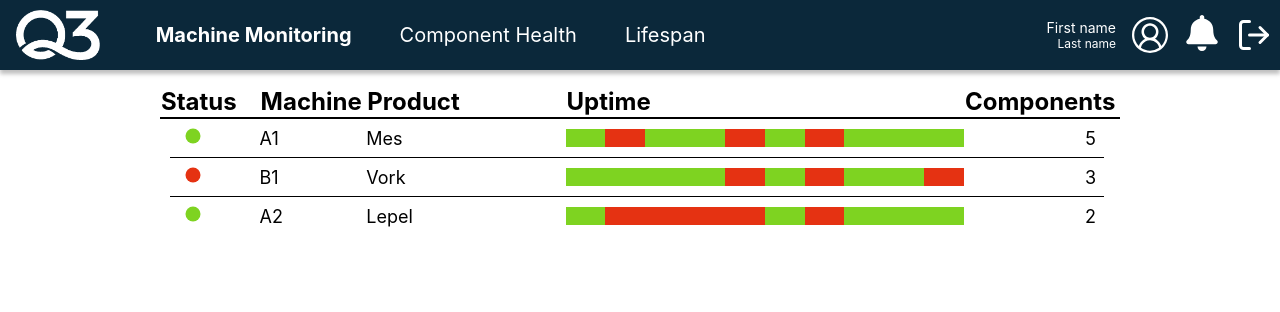
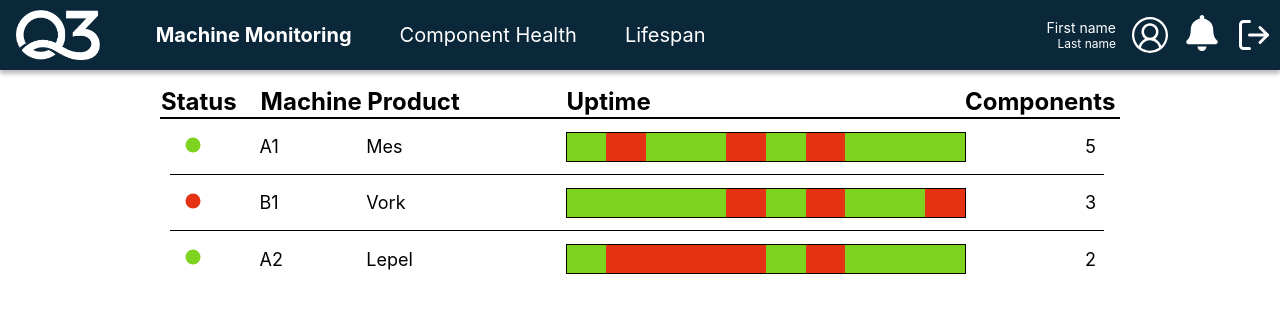
Before and after one commit to pietermn/S3-DB02-Q3, a React (Create React App) app in the folder Frontend/clientapp/: page /monitoring in a window 1280 px wide. Shown: the top 312 px of the page. Built offline with nearby package versions, Linux system fonts and the light colour scheme.

Commit message:
Design machinedetails better and added hover effects to navbar

```diff
--- a/Frontend/clientapp/src/components/machinemonitoring/machinedetails/MachineDetails.scss
+++ b/Frontend/clientapp/src/components/machinemonitoring/machinedetails/MachineDetails.scss
@@ -2,12 +2,20 @@
 
 .MM-Data {
     font-size: large;
+    height: 3.5rem;
 
     &:last-child td {
         border-bottom: none;
     }
 
+    &:hover {
+        cursor: pointer;
+        transition: ease .2s;
+        background-color: rgba(0, 0, 0, 0.15);
+    }
+
     td {
+        height: 100%;
         $padding: 1.5rem;
         border-bottom: 1px solid rgb(0, 0, 0);
         padding: 0.5rem 0;
@@ -49,7 +57,24 @@
     height: 100%;
 }
 
+@keyframes SlideModalIn {
+    from {
+        position: absolute;
+        top: -30%;
+    }
+
+    to {
+        top: 50%;
+        transform: translateY(-50%);
+    }
+}
+
 .MM-Modal {
+    position: absolute;
+    top: 50%;
+    transform: translateY(-50%);
+    animation-name: SlideModalIn;
+    animation-duration: 0.325s;
     display: flex;
     flex-direction: column;
     background: rgb(255, 255, 255);
--- a/Frontend/clientapp/src/components/machinemonitoring/machinestatus/MachineStatus.scss
+++ b/Frontend/clientapp/src/components/machinemonitoring/machinestatus/MachineStatus.scss
@@ -7,9 +7,10 @@
     align-items: center;
     height: 100%;
     width: 100%;
+    border: 1px solid black;
 
     div {
-        height: 1em;
+        height: 1.75rem;
         width: 100%;
         display: flex;
         flex-direction: row;
--- a/Frontend/clientapp/src/layout/Navbar/NavbarStyles.scss
+++ b/Frontend/clientapp/src/layout/Navbar/NavbarStyles.scss
@@ -25,6 +25,13 @@ nav {
         p {
             padding-inline: 1.5rem;
             font-size: 20px;
+            cursor: pointer;
+
+            &:hover {
+                transition: ease .5s;
+                font-size: 22px;
+                text-decoration: underline;
+            }
         }
 
         .Name-Container > p {
```
Also changed, not shown: 1 other file (tests, documents, lock files or other folders).
